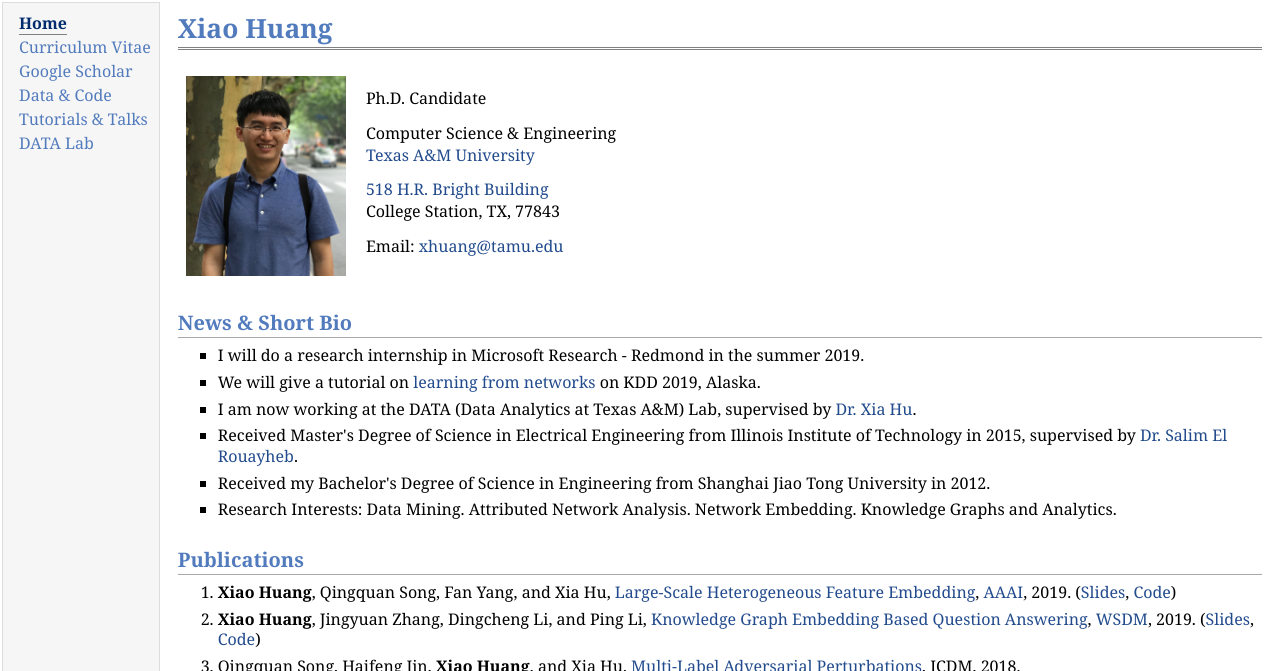
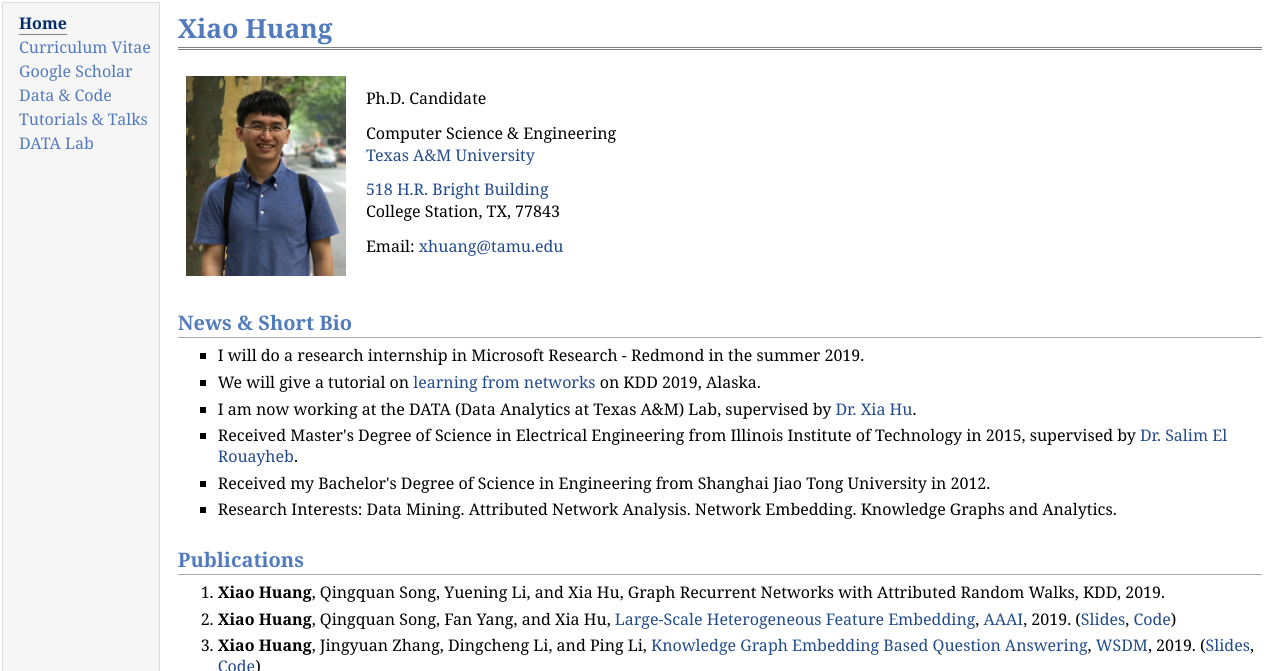
Before and after one commit to xhuang31/xhuang31.github.io, a plain HTML site: page index.html in a window 1280 px wide. Shown: the top 671 px of the page. Drawn offline with Linux system fonts and the light colour scheme.

Commit message:
Update index.html

```diff
--- a/index.html
+++ b/index.html
@@ -61,6 +61,9 @@ Email: <a href="mailto:xhuang@tamu.edu">xhuang@tamu.edu</a> <br /></p>
 </ul>
 <h2>Publications</h2>
 <ol>
+</li>
+<li><p><b>Xiao Huang</b>, Qingquan Song, Yuening Li, and Xia Hu, Graph Recurrent Networks with Attributed Random Walks, KDD, 2019.
+    </p>
 </li>
 <li>
     <p><b>Xiao Huang</b>, Qingquan Song, Fan Yang, and Xia Hu, <a href="http://people.tamu.edu/~xhuang/Xiao_AAAI19.pdf">Large-Scale Heterogeneous Feature Embedding</a>, <a href="https://aaai.org/Conferences/AAAI-19/">AAAI</a>, 2019. (<a href="http://people.tamu.edu/~xhuang/Xiao_Slides_AAAI19.pdf">Slides</a>, <a href="http://people.tamu.edu/~xhuang/Code.html" >Code</a>)
```
